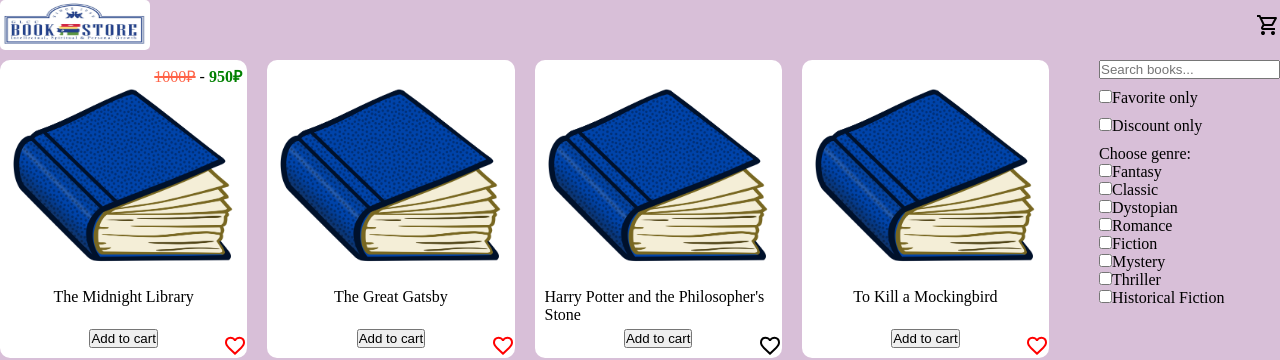
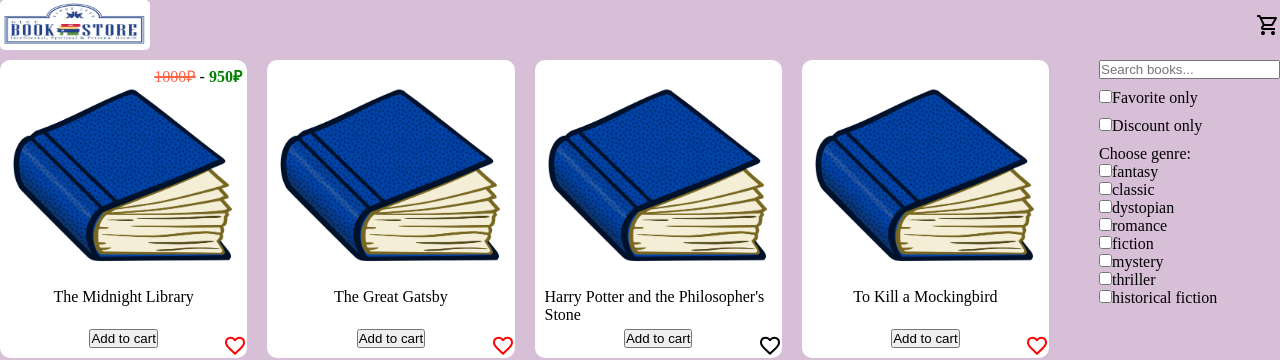
Before and after one commit to Kostya-star/books-shop, a Vue app: page / in a window 1280 px wide. Shown: the top 360 px of the page. Built offline with nearby package versions, Linux system fonts and the light colour scheme; data requests are answered from the project's data file.

Commit message:
feat: add logic for genres filtration. refactor code for query filtration

```diff
--- a/db.json
+++ b/db.json
@@ -3,7 +3,7 @@
     {
       "id": "1",
       "name": "The Midnight Library",
-      "genre": "Fantasy",
+      "genre": "fantasy",
       "isFavorite": true,
       "discount": {
         "old": 1000,
@@ -13,37 +13,37 @@
     {
       "id": "2",
       "name": "The Great Gatsby",
-      "genre": "Classic",
+      "genre": "classic",
       "isFavorite": true
     },
     {
       "id": "3",
       "name": "Harry Potter and the Philosopher's Stone",
-      "genre": "Fantasy",
+      "genre": "fantasy",
       "isFavorite": false
     },
     {
       "id": "4",
       "name": "To Kill a Mockingbird",
-      "genre": "Classic",
+      "genre": "classic",
       "isFavorite": true
     },
     {
       "id": "5",
       "name": "1984",
-      "genre": "Dystopian",
+      "genre": "dystopian",
       "isFavorite": false
     },
     {
       "id": "6",
       "name": "The Catcher in the Rye",
-      "genre": "Classic",
+      "genre": "classic",
       "isFavorite": true
     },
     {
       "id": "7",
       "name": "Pride and Prejudice",
-      "genre": "Romance",
+      "genre": "romance",
       "isFavorite": true,
       "discount": {
         "old": 856,
@@ -53,19 +53,19 @@
     {
       "id": "8",
       "name": "The Hobbit",
-      "genre": "Fantasy",
+      "genre": "fantasy",
       "isFavorite": true
     },
     {
       "id": "9",
       "name": "The Hunger Games",
-      "genre": "Dystopian",
+      "genre": "dystopian",
       "isFavorite": true
     },
     {
       "id": "10",
       "name": "The Alchemist",
-      "genre": "Fiction",
+      "genre": "fiction",
       "isFavorite": true,
       "discount": {
         "old": 500,
@@ -75,13 +75,13 @@
     {
       "id": "11",
       "name": "The Lord of the Rings",
-      "genre": "Fantasy",
+      "genre": "fantasy",
       "isFavorite": true
     },
     {
       "id": "12",
       "name": "The Da Vinci Code",
-      "genre": "Mystery",
+      "genre": "mystery",
       "isFavorite": false,
       "discount": {
         "old": 430,
@@ -91,19 +91,19 @@
     {
       "id": "13",
       "name": "The Girl with the Dragon Tattoo",
-      "genre": "Mystery",
+      "genre": "mystery",
       "isFavorite": false
     },
     {
       "id": "14",
       "name": "Gone Girl",
-      "genre": "Thriller",
+      "genre": "thriller",
       "isFavorite": false
     },
     {
       "id": "15",
       "name": "The Help",
-      "genre": "Historical Fiction",
+      "genre": "historical fiction",
       "isFavorite": false
     }
   ]
--- a/src/components/filtration-sidebar.vue
+++ b/src/components/filtration-sidebar.vue
@@ -1,15 +1,29 @@
 <script setup lang="ts">
-defineProps<{
+import { Genres } from '@/types/genres';
+
+const props = defineProps<{
   searchBooks: string
   toggleFavorite: boolean
   toggleDiscount: boolean
+  genre: Genres | null
 }>()
 
 const emit = defineEmits<{
   (e: 'update:search-books', search: string): void
   (e: 'update:toggle-favorite', fav: boolean): void
   (e: 'update:toggle-discount', discount: boolean): void
+  (e: 'update:genre', genre: string | null): void
 }>()
+
+function selectGenre(selectedGenre: Genres) {
+  if (selectedGenre === props.genre) {
+    emit('update:genre', null)
+    return
+  }
+
+  emit('update:genre', selectedGenre)
+}
+
 </script>
 
 <template>
@@ -45,7 +59,18 @@
 
     <div>
       Choose genre:
-      <div>
+      <div v-for="_genre in Genres" :key="_genre">
+        <input
+          type="checkbox"
+          :id="_genre"
+          name="genres"
+          :checked="_genre === genre"
+          @input="() => selectGenre(_genre)"
+        />
+        <label :for="_genre" :name="_genre">{{ _genre }}</label>
+      </div>
+
+      <!-- <div>
         <input type="checkbox" id="fantasy" name="genres" />
         <label for="fantasy" name="fantasy">Fantasy</label>
       </div>
@@ -83,7 +108,7 @@
       <div>
         <input type="checkbox" id="historical fiction" name="genres" />
         <label for="historical fiction" name="historical fiction">Historical Fiction</label>
-      </div>
+      </div> -->
     </div>
   </div>
 </template>
--- a/src/pages/home.vue
+++ b/src/pages/home.vue
@@ -6,6 +6,7 @@
 import FiltrationSidebar from '@/components/filtration-sidebar.vue';
 import { BASE_URL } from '@/consts';
 import { debounce } from '@/utils/debounce';
+import { Genres } from '@/types/genres';
 
 const books = ref<IBookItem[]>([])
 const booksLoading = ref(false)
@@ -14,6 +15,7 @@
 const searchBooks = ref('')
 const toggleFavorite = ref(false)
 const toggleDiscount = ref(false)
+const selectedGenre = ref<Genres | null>(null)
 
 onMounted(async () => {
   booksLoading.value = true
@@ -27,22 +29,26 @@
   }
 })
 
-watch([searchBooks, toggleFavorite, toggleDiscount], onSearchDebounced())
+watch([searchBooks, toggleFavorite, toggleDiscount, selectedGenre], onFiltrationDebounced())
 
-function onSearchDebounced() {
-  return debounce(async ([search, isFavorite, isDiscount]) => {
+function onFiltrationDebounced() {
+  return debounce(async ([search, isFavorite, isDiscount, genre]) => {
+    const params = {
+      name_like: search.trim(),
+      isFavorite: isFavorite || '',
+      discount_ne: isDiscount ? 'undefined' : '',
+      genre: genre ?? ''
+    }
 
-    const searchVal = search.trim() ? `?name_like=${search}` : ''
-    const favoriteVal = isFavorite ? `${searchVal ? '&' : '?'}isFavorite=true` : ''
-    const discountVal = isDiscount ? `${searchVal || favoriteVal ? '&' : '?'}discount_ne=undefined` : ''
+    const query = new URLSearchParams(Object.fromEntries(Object.entries(params).filter(([_, value]) => value !== ''))).toString();
 
     try {
-      const resp = await axios.get(`${BASE_URL}books${searchVal}${favoriteVal}${discountVal}`)
-      books.value = resp.data
+      const resp = await axios.get(`${BASE_URL}books${query ? `?${query}` : ''}`);
+      books.value = resp.data;
     } catch (err) {
       booksError.value = err;
     }
-  }, 300)
+  }, 300);
 }
 
 async function toggleFavourite(bookId: string, isFavorite: boolean) {
@@ -82,6 +88,7 @@
         v-model:search-books="searchBooks"
         v-model:toggle-favorite="toggleFavorite"
         v-model:toggle-discount="toggleDiscount"
+        v-model:genre="selectedGenre"
       />
     </template>
   </div>
--- /dev/null
+++ b/src/types/genres.ts
@@ -0,0 +1,10 @@
+export enum Genres {
+  fantasy = 'fantasy',
+  classic = 'classic',
+  dystopian = 'dystopian',
+  romance = 'romance',
+  fiction = 'fiction',
+  mystery = 'mystery',
+  thriller = 'thriller',
+  'historical fiction' = 'historical fiction',
+}
```
